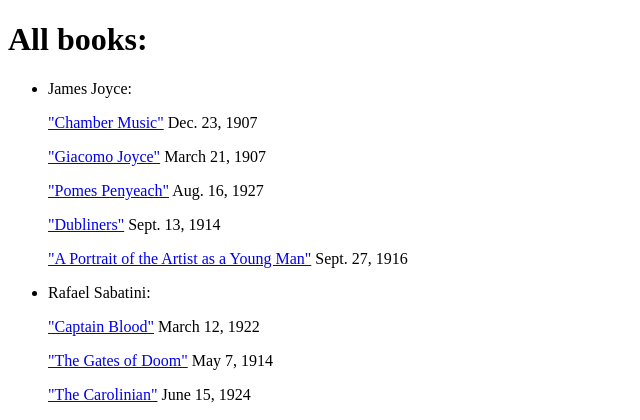
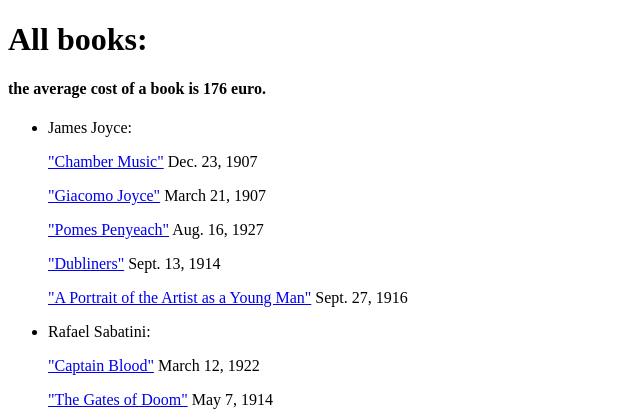
Before and after one commit to Lili-Petkova/Library, a Django app: page /books/ in a window 1280 px wide. Shown: the top 420 px of the page, without its empty margins (0-640 px from the left). Run offline with Django 4.2, Linux system fonts and the light colour scheme; data comes from the database, SQL or seed files in the repository.

Commit message:
hw 12 done

```diff
--- a/library/views.py
+++ b/library/views.py
@@ -38,12 +38,14 @@ def one_author(request, name):
 def books(request):
     all_books = Book.objects.select_related('author').all()
     all_author = Author.objects.all()
+    pr = round(Book.objects.aggregate(Avg('price'))['price__avg'])
     return render(
         request,
         'library/books.html',
         {
             'all_books': all_books,
-            'all_author': all_author
+            'all_author': all_author,
+            'pr': pr
         }
     )
 
@@ -101,8 +103,7 @@ def stores(request):
 def one_store(request, pk):
     store = Store.objects.prefetch_related('books').get(pk=pk)
     storebooks = store.books.all()
-    pr = Book.objects.filter(store__id=pk).aggregate(Avg('price'))
-    price = round(pr['price__avg'])
+    price = round(Book.objects.filter(store__id=pk).aggregate(Avg('price'))['price__avg'])
 
     return render(
         request,
--- a/templates/library/books.html
+++ b/templates/library/books.html
@@ -6,6 +6,7 @@
 </head>
 <body>
 <h1>All books:</h1>
+<h4>the average cost of a book is {{ pr }} euro.</h4>
     <ul>
         {% for author in all_author %}
             <li>{{ author }}:
--- a/templates/library/one_book.html
+++ b/templates/library/one_book.html
@@ -9,5 +9,6 @@
 <p>Author - {{ book.author }}.</p>
 <p>Publication date: {{ book.pubdate }}.</p>
 <p>The book is sold in {{ all.0.count_store }} stores.</p>
+<p><a href="{% url 'library:books' %}">back to all books</a></p>
 </body>
 </html>
--- a/templates/library/one_publisher.html
+++ b/templates/library/one_publisher.html
@@ -8,7 +8,7 @@
 <h2>This publisher has {{ amount }} books.</h2>
 <ol>
     {% for obj in this_books %}
-        <p><li>"{{ obj }}". {{ obj.author }} ({{ obj.pubdate }})</li></p>
+        <p><li><a href="{% url 'library:one_book' name=obj.name %}">"{{ obj }}"</a>. {{ obj.author }} ({{ obj.pubdate }})</li></p>
     {% endfor %}
     <p><a href="{% url 'library:publishers' %}">back to publishers</a></p>
 </ol>
```
